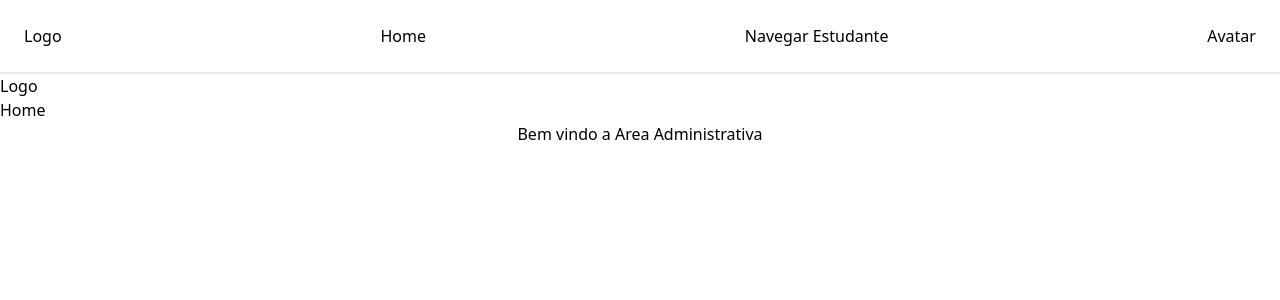
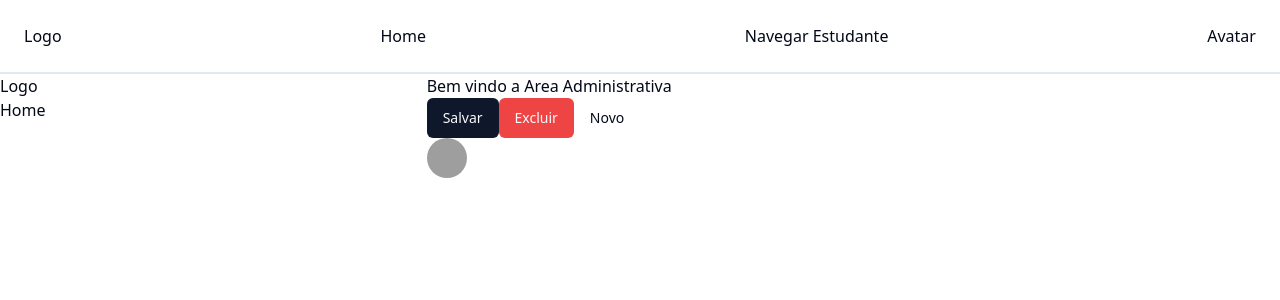
Before and after one commit to Genilso190/school-20241, a Next.js app: page /admin in a window 1280 px wide. Shown: the top 300 px of the page. Built offline with nearby package versions, Linux system fonts and the light colour scheme; grey boxes are pictures that could not be loaded.

Commit message:
feat: shadacn/ui

```diff
--- a/app/admin/layout.tsx
+++ b/app/admin/layout.tsx
@@ -9,14 +9,14 @@
   return (
     <html lang="en">
       <body className="">
-              <div>
-                <NavBar/>
-               <div>
-                <Aside/>
-                 {children}
-               </div>
-            </div>
-        </body>
+
+        <NavBar />
+        <div className="flex">
+          <Aside />
+          {children}
+        </div>
+
+      </body>
     </html>
   );
 }
--- a/app/admin/page.tsx
+++ b/app/admin/page.tsx
@@ -1,5 +1,20 @@
+import { Avatar, AvatarFallback, AvatarImage } from "@/components/ui/avatar"
+import { Button } from "@/components/ui/button"
+
 export default function () {
     return (
-        <h1 className="text-center">Bem vindo a Area Administrativa</h1>
+        <div>
+
+        <h1 className="">Bem vindo a Area Administrativa</h1>
+        <Button>Salvar</Button>
+        <Button variant="destructive">Excluir</Button>
+        <Button variant="secundary">Novo</Button>
+        <Avatar>
+    <AvatarImage src="https://github.com/shadcn.png" />
+    <AvatarFallback>CN</AvatarFallback>
+</Avatar>
+
+
+        </div>
     )
 }
--- a/app/globals.css
+++ b/app/globals.css
@@ -1,3 +1,76 @@
 @tailwind base;
-@tailwind components;
-@tailwind utilities;
+  @tailwind components;
+  @tailwind utilities;
+
+  @layer base {
+    :root {
+      --background: 0 0% 100%;
+      --foreground: 222.2 84% 4.9%;
+
+      --card: 0 0% 100%;
+      --card-foreground: 222.2 84% 4.9%;
+
+      --popover: 0 0% 100%;
+      --popover-foreground: 222.2 84% 4.9%;
+
+      --primary: 222.2 47.4% 11.2%;
+      --primary-foreground: 210 40% 98%;
+
+      --secondary: 210 40% 96.1%;
+      --secondary-foreground: 222.2 47.4% 11.2%;
+
+      --muted: 210 40% 96.1%;
+      --muted-foreground: 215.4 16.3% 46.9%;
+
+      --accent: 210 40% 96.1%;
+      --accent-foreground: 222.2 47.4% 11.2%;
+
+      --destructive: 0 84.2% 60.2%;
+      --destructive-foreground: 210 40% 98%;
+
+      --border: 214.3 31.8% 91.4%;
+      --input: 214.3 31.8% 91.4%;
+      --ring: 222.2 84% 4.9%;
+
+      --radius: 0.5rem;
+    }
+
+    .dark {
+      --background: 222.2 84% 4.9%;
+      --foreground: 210 40% 98%;
+
+      --card: 222.2 84% 4.9%;
+      --card-foreground: 210 40% 98%;
+
+      --popover: 222.2 84% 4.9%;
+      --popover-foreground: 210 40% 98%;
+
+      --primary: 210 40% 98%;
+      --primary-foreground: 222.2 47.4% 11.2%;
+
+      --secondary: 217.2 32.6% 17.5%;
+      --secondary-foreground: 210 40% 98%;
+
+      --muted: 217.2 32.6% 17.5%;
+      --muted-foreground: 215 20.2% 65.1%;
+
+      --accent: 217.2 32.6% 17.5%;
+      --accent-foreground: 210 40% 98%;
+
+      --destructive: 0 62.8% 30.6%;
+      --destructive-foreground: 210 40% 98%;
+
+      --border: 217.2 32.6% 17.5%;
+      --input: 217.2 32.6% 17.5%;
+      --ring: 212.7 26.8% 83.9%;
+    }
+  }
+
+  @layer base {
+    * {
+      @apply border-border;
+    }
+    body {
+      @apply bg-background text-foreground;
+    }
+  }
--- /dev/null
+++ b/components/ui/avatar.tsx
@@ -0,0 +1,50 @@
+"use client"
+
+import * as React from "react"
+import * as AvatarPrimitive from "@radix-ui/react-avatar"
+
+import { cn } from "@/lib/utils"
+
+const Avatar = React.forwardRef<
+  React.ElementRef<typeof AvatarPrimitive.Root>,
+  React.ComponentPropsWithoutRef<typeof AvatarPrimitive.Root>
+>(({ className, ...props }, ref) => (
+  <AvatarPrimitive.Root
+    ref={ref}
+    className={cn(
+      "relative flex h-10 w-10 shrink-0 overflow-hidden rounded-full",
+      className
+    )}
+    {...props}
+  />
+))
+Avatar.displayName = AvatarPrimitive.Root.displayName
+
+const AvatarImage = React.forwardRef<
+  React.ElementRef<typeof AvatarPrimitive.Image>,
+  React.ComponentPropsWithoutRef<typeof AvatarPrimitive.Image>
+>(({ className, ...props }, ref) => (
+  <AvatarPrimitive.Image
+    ref={ref}
+    className={cn("aspect-square h-full w-full", className)}
+    {...props}
+  />
+))
+AvatarImage.displayName = AvatarPrimitive.Image.displayName
+
+const AvatarFallback = React.forwardRef<
+  React.ElementRef<typeof AvatarPrimitive.Fallback>,
+  React.ComponentPropsWithoutRef<typeof AvatarPrimitive.Fallback>
+>(({ className, ...props }, ref) => (
+  <AvatarPrimitive.Fallback
+    ref={ref}
+    className={cn(
+      "flex h-full w-full items-center justify-center rounded-full bg-muted",
+      className
+    )}
+    {...props}
+  />
+))
+AvatarFallback.displayName = AvatarPrimitive.Fallback.displayName
+
+export { Avatar, AvatarImage, AvatarFallback }
--- /dev/null
+++ b/components/ui/button.tsx
@@ -0,0 +1,56 @@
+import * as React from "react"
+import { Slot } from "@radix-ui/react-slot"
+import { cva, type VariantProps } from "class-variance-authority"
+
+import { cn } from "@/lib/utils"
+
+const buttonVariants = cva(
+  "inline-flex items-center justify-center whitespace-nowrap rounded-md text-sm font-medium ring-offset-background transition-colors focus-visible:outline-none focus-visible:ring-2 focus-visible:ring-ring focus-visible:ring-offset-2 disabled:pointer-events-none disabled:opacity-50",
+  {
+    variants: {
+      variant: {
+        default: "bg-primary text-primary-foreground hover:bg-primary/90",
+        destructive:
+          "bg-destructive text-destructive-foreground hover:bg-destructive/90",
+        outline:
+          "border border-input bg-background hover:bg-accent hover:text-accent-foreground",
+        secondary:
+          "bg-secondary text-secondary-foreground hover:bg-secondary/80",
+        ghost: "hover:bg-accent hover:text-accent-foreground",
+        link: "text-primary underline-offset-4 hover:underline",
+      },
+      size: {
+        default: "h-10 px-4 py-2",
+        sm: "h-9 rounded-md px-3",
+        lg: "h-11 rounded-md px-8",
+        icon: "h-10 w-10",
+      },
+    },
+    defaultVariants: {
+      variant: "default",
+      size: "default",
+    },
+  }
+)
+
+export interface ButtonProps
+  extends React.ButtonHTMLAttributes<HTMLButtonElement>,
+    VariantProps<typeof buttonVariants> {
+  asChild?: boolean
+}
+
+const Button = React.forwardRef<HTMLButtonElement, ButtonProps>(
+  ({ className, variant, size, asChild = false, ...props }, ref) => {
+    const Comp = asChild ? Slot : "button"
+    return (
+      <Comp
+        className={cn(buttonVariants({ variant, size, className }))}
+        ref={ref}
+        {...props}
+      />
+    )
+  }
+)
+Button.displayName = "Button"
+
+export { Button, buttonVariants }
--- /dev/null
+++ b/lib/utils.ts
@@ -0,0 +1,6 @@
+import { type ClassValue, clsx } from "clsx"
+import { twMerge } from "tailwind-merge"
+
+export function cn(...inputs: ClassValue[]) {
+  return twMerge(clsx(inputs))
+}
--- a/tailwind.config.ts
+++ b/tailwind.config.ts
@@ -1,20 +1,80 @@
-import type { Config } from "tailwindcss";
+import type { Config } from "tailwindcss"
 
-const config: Config = {
+const config = {
+  darkMode: ["class"],
   content: [
-    "./pages/**/*.{js,ts,jsx,tsx,mdx}",
-    "./components/**/*.{js,ts,jsx,tsx,mdx}",
-    "./app/**/*.{js,ts,jsx,tsx,mdx}",
-  ],
+    './pages/**/*.{ts,tsx}',
+    './components/**/*.{ts,tsx}',
+    './app/**/*.{ts,tsx}',
+    './src/**/*.{ts,tsx}',
+	],
+  prefix: "",
   theme: {
+    container: {
+      center: true,
+      padding: "2rem",
+      screens: {
+        "2xl": "1400px",
+      },
+    },
     extend: {
-      backgroundImage: {
-        "gradient-radial": "radial-gradient(var(--tw-gradient-stops))",
-        "gradient-conic":
-          "conic-gradient(from 180deg at 50% 50%, var(--tw-gradient-stops))",
+      colors: {
+        border: "hsl(var(--border))",
+        input: "hsl(var(--input))",
+        ring: "hsl(var(--ring))",
+        background: "hsl(var(--background))",
+        foreground: "hsl(var(--foreground))",
+        primary: {
+          DEFAULT: "hsl(var(--primary))",
+          foreground: "hsl(var(--primary-foreground))",
+        },
+        secondary: {
+          DEFAULT: "hsl(var(--secondary))",
+          foreground: "hsl(var(--secondary-foreground))",
+        },
+        destructive: {
+          DEFAULT: "hsl(var(--destructive))",
+          foreground: "hsl(var(--destructive-foreground))",
+        },
+        muted: {
+          DEFAULT: "hsl(var(--muted))",
+          foreground: "hsl(var(--muted-foreground))",
+        },
+        accent: {
+          DEFAULT: "hsl(var(--accent))",
+          foreground: "hsl(var(--accent-foreground))",
+        },
+        popover: {
+          DEFAULT: "hsl(var(--popover))",
+          foreground: "hsl(var(--popover-foreground))",
+        },
+        card: {
+          DEFAULT: "hsl(var(--card))",
+          foreground: "hsl(var(--card-foreground))",
+        },
+      },
+      borderRadius: {
+        lg: "var(--radius)",
+        md: "calc(var(--radius) - 2px)",
+        sm: "calc(var(--radius) - 4px)",
+      },
+      keyframes: {
+        "accordion-down": {
+          from: { height: "0" },
+          to: { height: "var(--radix-accordion-content-height)" },
+        },
+        "accordion-up": {
+          from: { height: "var(--radix-accordion-content-height)" },
+          to: { height: "0" },
+        },
+      },
+      animation: {
+        "accordion-down": "accordion-down 0.2s ease-out",
+        "accordion-up": "accordion-up 0.2s ease-out",
       },
     },
   },
-  plugins: [],
-};
-export default config;
+  plugins: [require("tailwindcss-animate")],
+} satisfies Config
+
+export default config
```
Also changed, not shown: package.json (+11 -4 lines), components.json (added), 1 other file (tests, documents, lock files or other folders).
